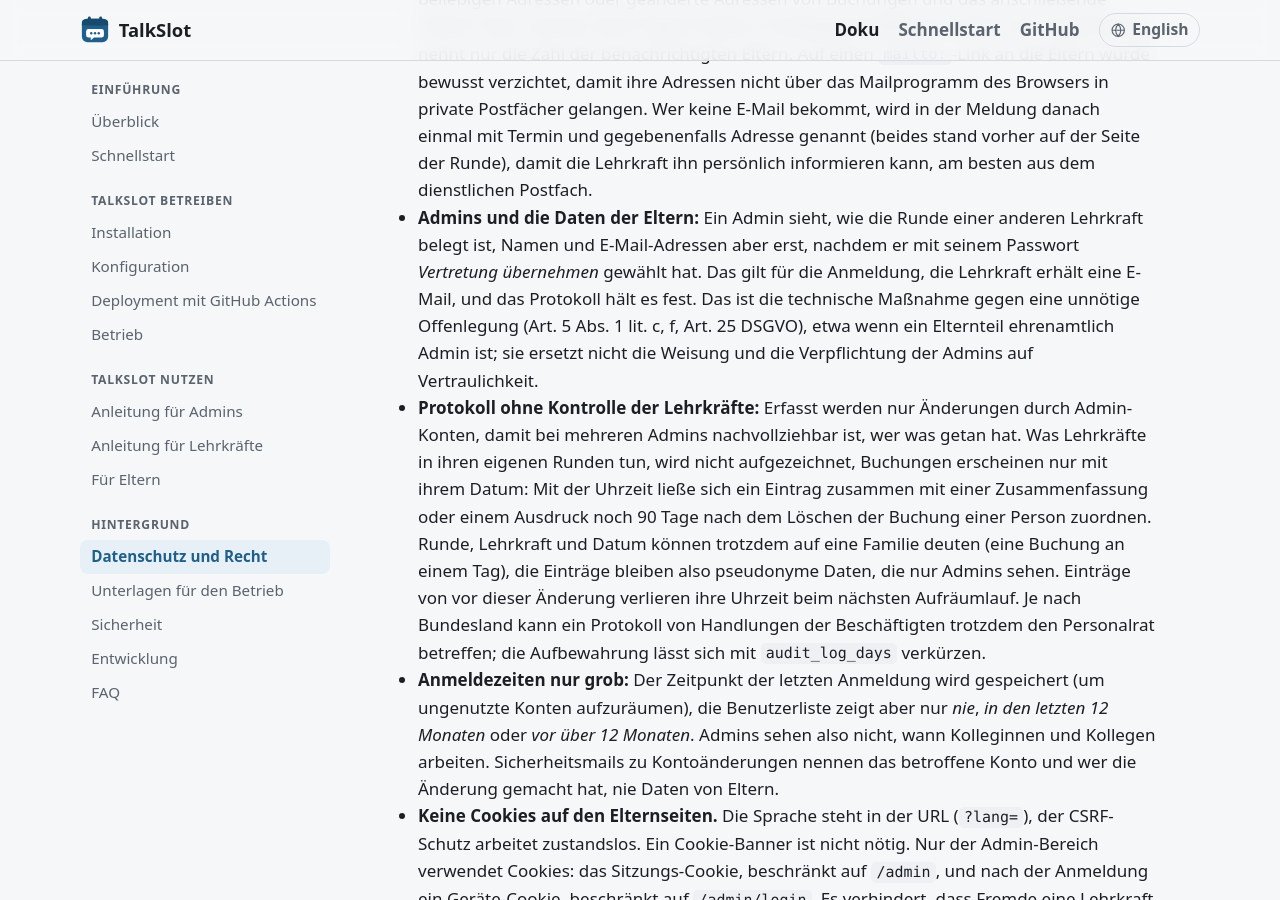
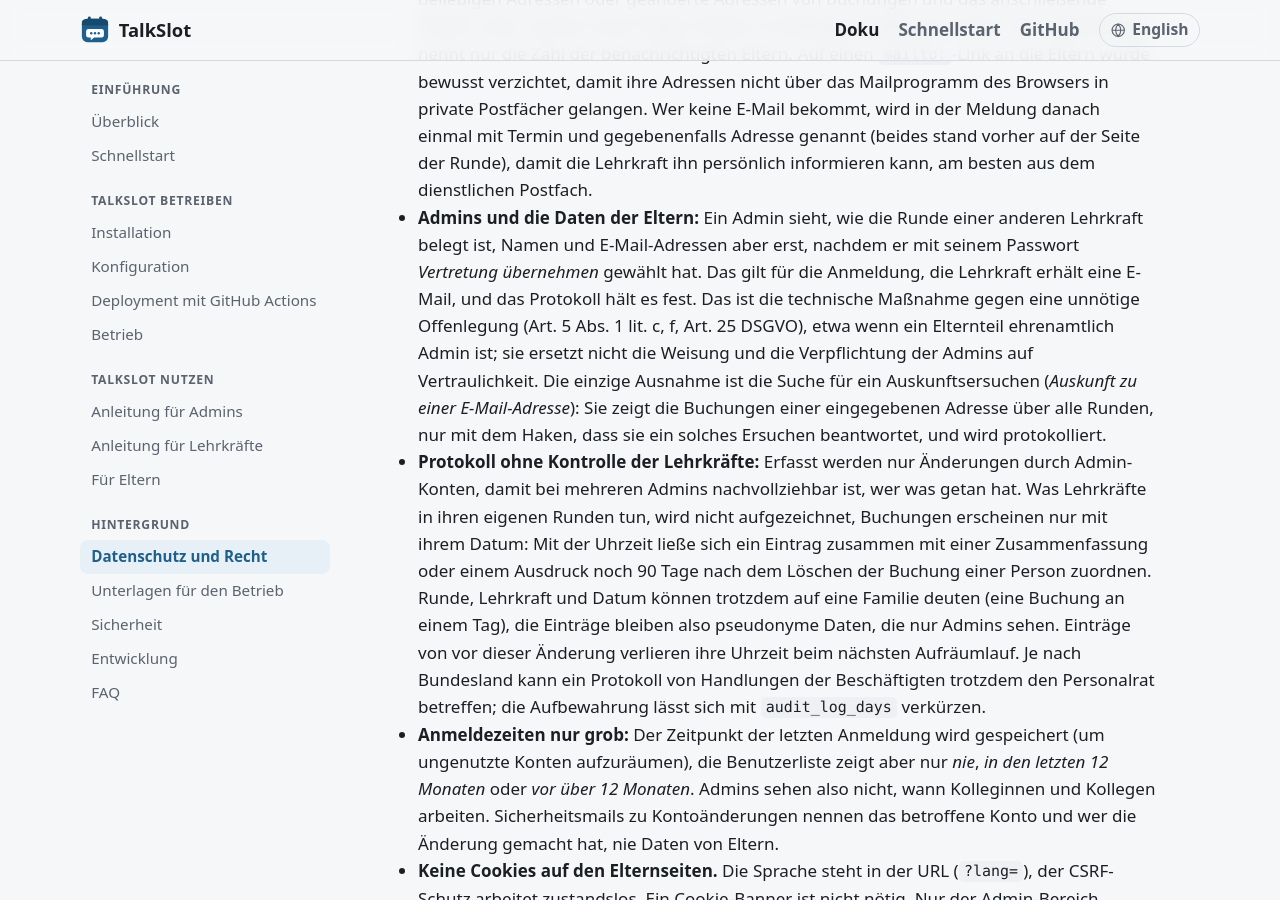
Before and after one commit to skornehl/talkslot, a Jekyll site: the page built from docs/de/guide/privacy.md, in a window 1280 px wide and 900 px high, scrolled down 3437 px. Built offline with Jekyll 4.4.1, drawn with Linux system fonts in a browser that asks for light colours.

Commit message:
docs(privacy): the search for an access request is the exception to taking over

```diff
--- a/docs/de/guide/privacy.md
+++ b/docs/de/guide/privacy.md
@@ -92,6 +92,9 @@ Datenschutzerklärung.
   die Anmeldung, die Lehrkraft erhält eine E-Mail, und das Protokoll hält es fest. Das ist die technische Maßnahme
   gegen eine unnötige Offenlegung (Art. 5 Abs. 1 lit. c, f, Art. 25 DSGVO), etwa wenn ein Elternteil ehrenamtlich
   Admin ist; sie ersetzt nicht die Weisung und die Verpflichtung der Admins auf Vertraulichkeit.
+  Die einzige Ausnahme ist die Suche für ein Auskunftsersuchen (*Auskunft zu einer E-Mail-Adresse*): Sie zeigt die
+  Buchungen einer eingegebenen Adresse über alle Runden, nur mit dem Haken, dass sie ein solches Ersuchen beantwortet, und
+  wird protokolliert.
 - **Protokoll ohne Kontrolle der Lehrkräfte:** Erfasst werden nur Änderungen durch Admin-Konten, damit bei
   mehreren Admins nachvollziehbar ist, wer was getan hat. Was Lehrkräfte in ihren eigenen Runden tun,
   wird nicht aufgezeichnet, Buchungen erscheinen nur mit ihrem Datum: Mit der Uhrzeit ließe sich ein Eintrag
```
Also changed, not shown: docs/guide/privacy.md (+2 -0 lines).
